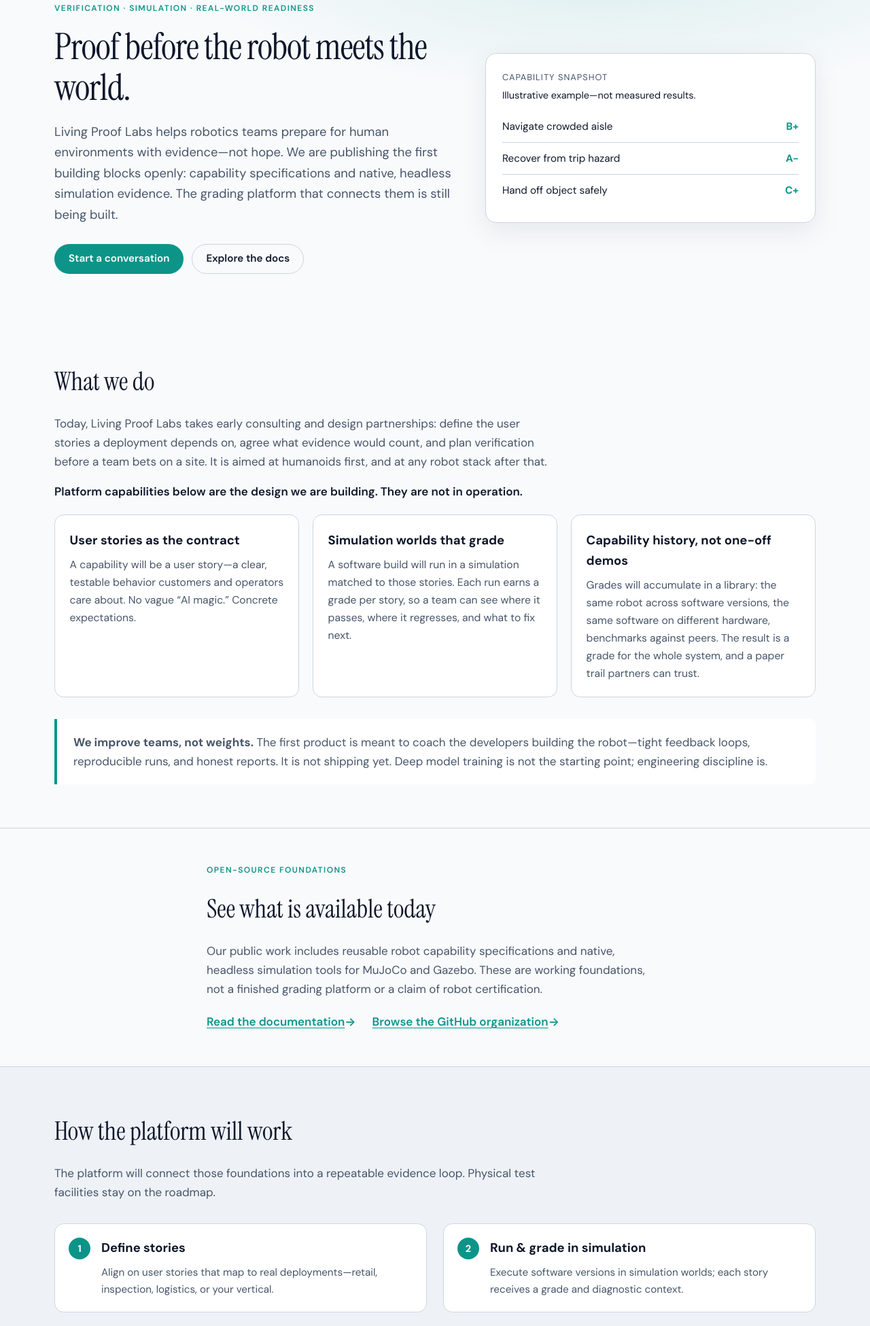
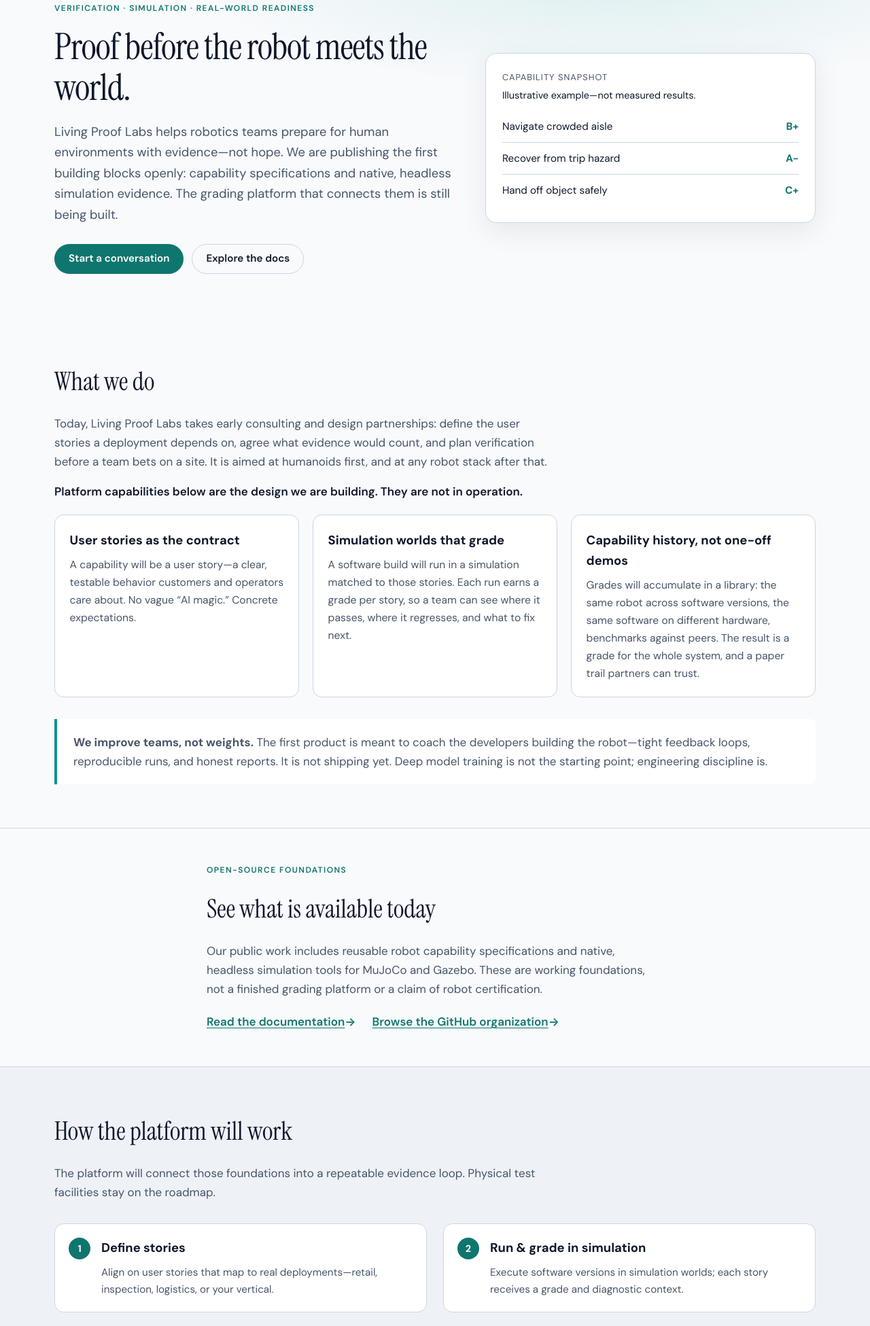
Before and after one commit to Living-Proof-Labs/website, a plain HTML site: page index.html in a window 1280 px wide. Shown: the part 109-2060 px from the top of the page at 68% size. Drawn offline with Linux system fonts and the light colour scheme.

Commit message:
fix: meet WCAG AA contrast for accent text and primary button
Closes #5

```diff
--- a/styles/main.css
+++ b/styles/main.css
@@ -8,8 +8,10 @@
   --bg-muted: #eef2f7;
   --surface: #ffffff;
   --border: #cbd5e1;
-  --accent: #0d9488;
-  --accent-hover: #0f766e;
+  --accent: #0f766e;
+  --accent-hover: #115e59;
+  --accent-decor: #0d9488;
+  --on-accent: #ffffff;
   --shadow: 0 12px 40px rgba(15, 23, 42, 0.08);
   --header-bg: rgba(248, 250, 252, 0.85);
   --hero-gradient: radial-gradient(ellipse 80% 60% at 70% 0%, rgba(13, 148, 136, 0.12), transparent 60%);
@@ -25,6 +27,8 @@
     --border: #334155;
     --accent: #2dd4bf;
     --accent-hover: #5eead4;
+    --accent-decor: #2dd4bf;
+    --on-accent: #042f2e;
     --shadow: 0 16px 48px rgba(0, 0, 0, 0.35);
     --header-bg: rgba(11, 17, 32, 0.9);
     --hero-gradient: radial-gradient(ellipse 80% 60% at 70% 0%, rgba(45, 212, 191, 0.15), transparent 60%);
@@ -86,7 +90,7 @@ a:focus-visible {
   top: 0;
   padding: 0.75rem 1rem;
   background: var(--accent);
-  color: #fff;
+  color: var(--on-accent);
   z-index: 100;
 }
 
@@ -211,20 +215,19 @@ h1 {
   border: 1px solid transparent;
 }
 
+.button.primary,
+.button.primary:hover,
+.button.primary:focus-visible {
+  color: var(--on-accent);
+}
+
 .button.primary {
   background: var(--accent);
-  color: #042f2e;
 }
 
-@media (prefers-color-scheme: light) {
-  .button.primary {
-    color: #fff;
-  }
-}
-
-.button.primary:hover {
-  filter: brightness(1.05);
-  color: inherit;
+.button.primary:hover,
+.button.primary:focus-visible {
+  background: var(--accent-hover);
 }
 
 .button.ghost {
@@ -348,7 +351,7 @@ h3 {
 .callout {
   margin-top: 2rem;
   padding: 1.25rem 1.5rem;
-  border-left: 4px solid var(--accent);
+  border-left: 4px solid var(--accent-decor);
   background: var(--surface);
   border-radius: 0 0.5rem 0.5rem 0;
 }
@@ -420,15 +423,9 @@ h3 {
   place-items: center;
   border-radius: 50%;
   background: var(--accent);
-  color: #042f2e;
+  color: var(--on-accent);
   font-weight: 700;
   font-size: 0.9rem;
-}
-
-@media (prefers-color-scheme: light) {
-  .step-num {
-    color: #fff;
-  }
 }
 
 .steps p {
@@ -475,7 +472,7 @@ h3 {
   width: 10px;
   height: 10px;
   border-radius: 50%;
-  background: var(--accent);
+  background: var(--accent-decor);
 }
 
 .timeline strong {
```
